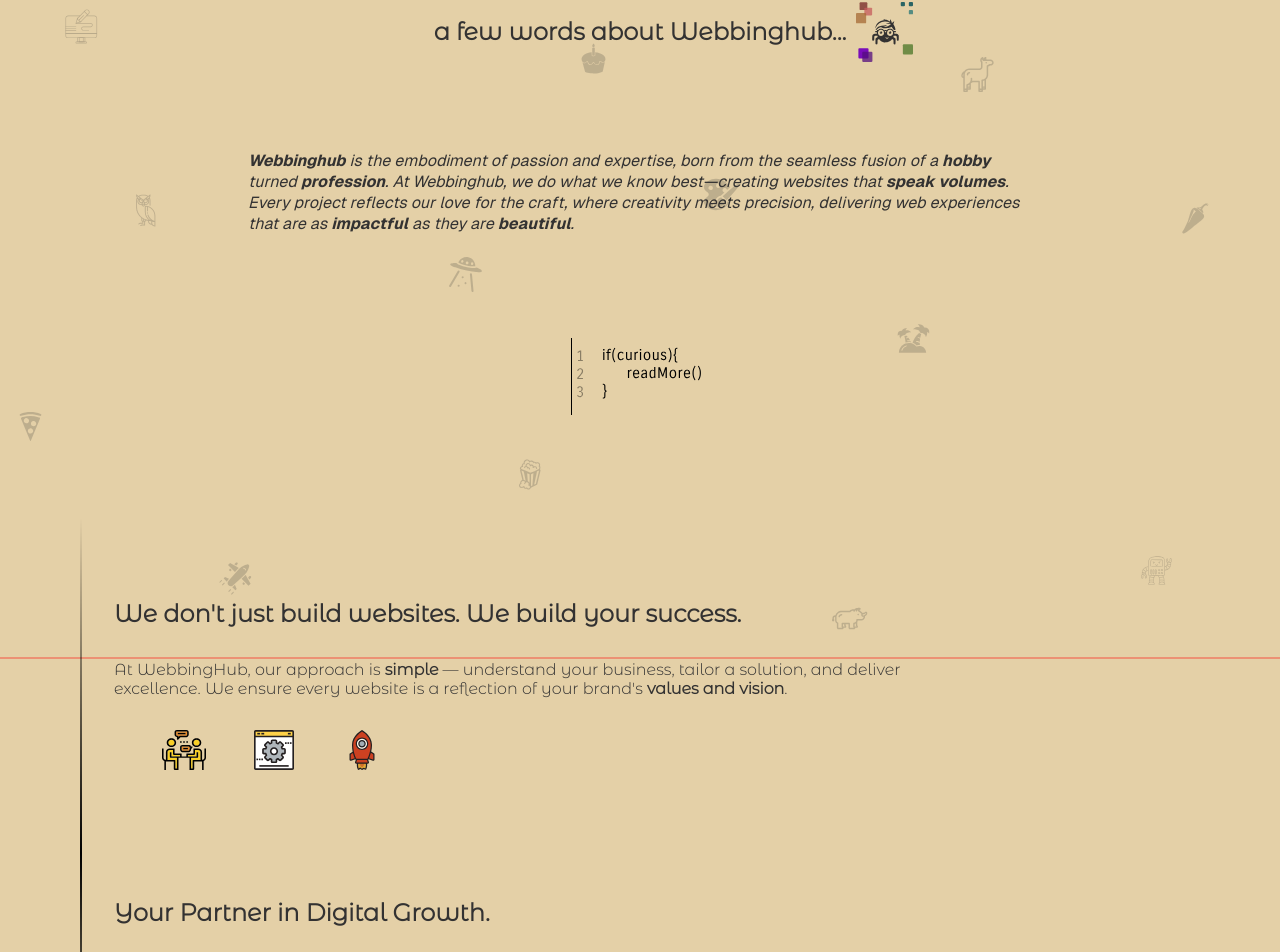
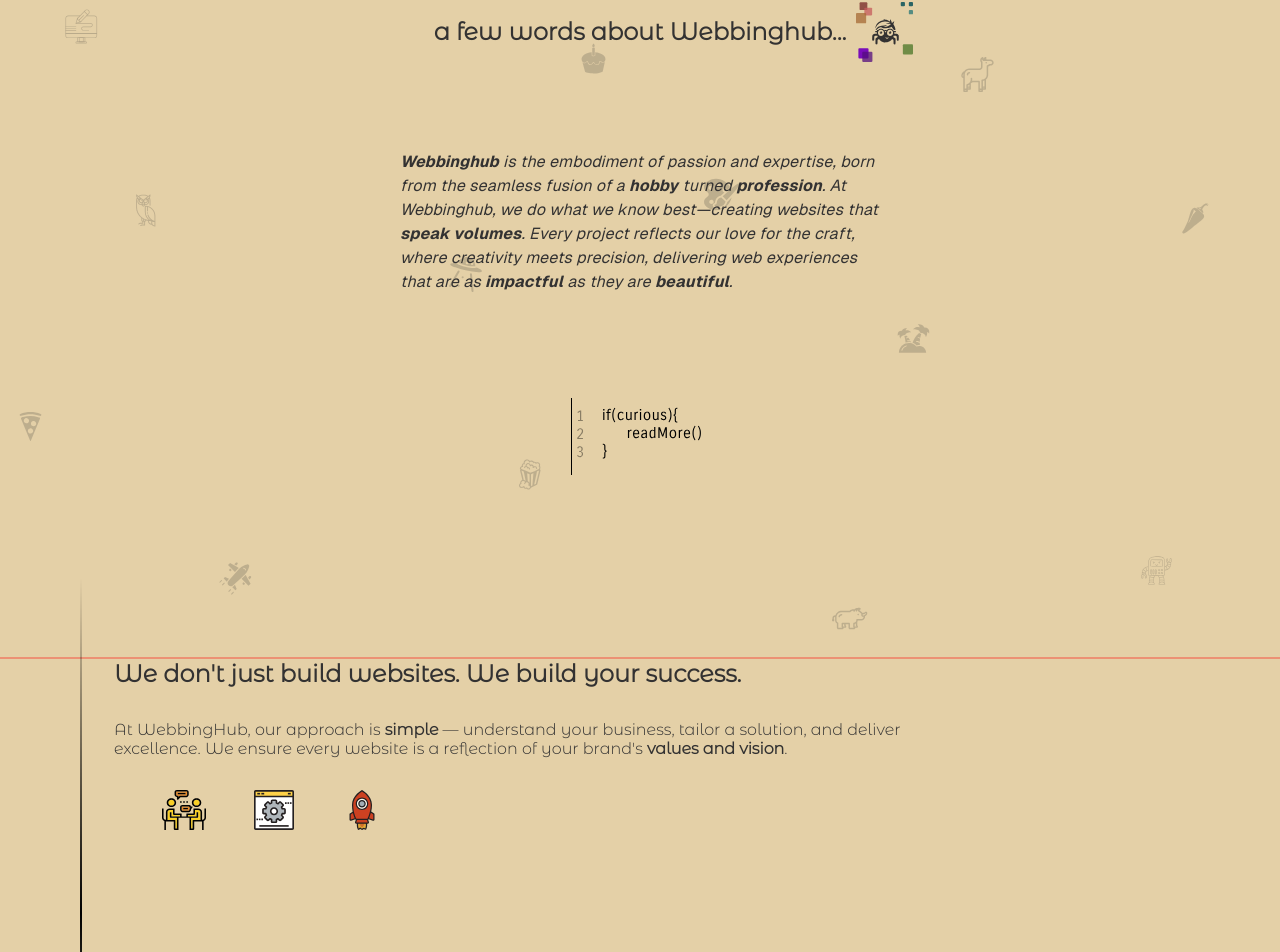
Before and after one commit to mihaiciradev/webbinghub, a Next.js app: page /about in a window 1280 px wide. Shown: the part 143-1095 px from the top of the page. Built offline with nearby package versions, Linux system fonts and the light colour scheme.

Commit message:
about-contact responsitivity

```diff
--- a/src/app/ThirdSection/Coworkers/Coworkers.module.css
+++ b/src/app/ThirdSection/Coworkers/Coworkers.module.css
@@ -1,21 +1,22 @@
 .container {
-    width: 150%;
+    width: 100%;
 }
 
 g.fade_element {
     opacity: 0;
-    /* transform: rotateY(-50deg); */
     transition: opacity 1s ease-in, transform 1.5s ease-in-out;
 }
 
 g.fade_element.boy {
     transform: translateX(30%) rotateY(-65deg);
     transform-box: fill-box;
+    transform-origin: left;
 }
 
 g.fade_element.girl {
     transform: translateX(-30%) rotateY(65deg);
     transform-box: fill-box;
+    transform-origin: right;
 }
 
 g.fade_element.visible.boy {
--- a/src/app/about/page.module.css
+++ b/src/app/about/page.module.css
@@ -5,6 +5,12 @@
     flex-direction: column;
     font-family: var(--font-montserrat), sans-serif;
     gap: 6.5rem;
+
+    @media (max-width: 900px) {
+        padding: 1rem;
+        gap: 8rem
+    }
+
 
     & h2 {
         font-weight: bolder;
@@ -15,11 +21,18 @@
             right: -10px;
             top: 50%;
             transform: translateX(100%) translateY(-50%);
+
+            @media (max-width: 900px) {
+                transform: translateX(-50%);
+                left: 50%;
+                top: 130%;
+            }
+
         }
     }
 
     .description {
-        width: 70%;
+        max-width: 30rem;
         font-family: var(--font-geist-sans), sans-serif;
         font-style: italic;
     }
@@ -35,6 +48,12 @@
     border-image: linear-gradient(to bottom, transparent, black, transparent) 1;
     padding: 5rem 0 5rem 2rem;
 
+    width: 100%;
+
+    @media (max-width: 900px) {
+        padding: 0 0 0 1rem;
+    }
+
     &>div {
         flex-direction: column;
         align-items: flex-start;
@@ -42,6 +61,7 @@
 
         gap: 2rem;
         width: 50rem;
+        max-width: 100%;
     }
 }
 
--- a/src/app/about/page.tsx
+++ b/src/app/about/page.tsx
@@ -9,11 +9,12 @@
 import settings from "./assets/settings.svg";
 import conceptToLaunch from "./assets/conceptToLaunch.svg";
 import profile from "./assets/profile.svg";
-
 import Image from "next/image";
+import { Typography } from "@mui/material";
 import GetInTouch from "@/components/GetInTouch/GetInTouch";
 
 export default function about() {
+
   return (
     <FlexBox className={styles.container}>
       <h2>
@@ -21,14 +22,14 @@
         <Image src={profile} alt="webbinghub profile picture" />
       </h2>
 
-      <p className={styles.description}>
+      <Typography className={styles.description}>
         <b>Webbinghub</b> is the embodiment of passion and expertise, born from
         the seamless fusion of a <b>hobby</b> turned <b>profession</b>. At
         Webbinghub, we do what we know best—creating websites that{" "}
         <b>speak volumes</b>. Every project reflects our love for the craft,
         where creativity meets precision, delivering web experiences that are as{" "}
         <b>impactful</b> as they are <b>beautiful</b>.
-      </p>
+      </Typography>
       <Image src={code} alt="curious" className={styles.codeImg} />
 
       <FlexBox className={styles.textsContainer}>
--- a/src/app/contact/page.module.css
+++ b/src/app/contact/page.module.css
@@ -6,6 +6,15 @@
     font-family: var(--font-montserrat), sans-serif;
     gap: 2.5rem;
 
+    &>img {
+        width: 100%;
+    }
+
+    @media (max-width: 900px) {
+        padding: 1rem;
+        gap: 8rem
+    }
+
     & h2 {
         font-weight: bolder;
         position: relative;
@@ -13,7 +22,7 @@
     }
 
     .description {
-        width: 30rem;
+        max-width: 30rem;
         font-family: var(--font-geist-sans), sans-serif;
         font-style: italic;
         text-align: center;
```
Also changed, not shown: src/app/HeroSection/HeroSection.module.css (+13 -0 lines), src/app/ThirdSection/Coworkers/Coworkers.tsx (+4 -3 lines).
